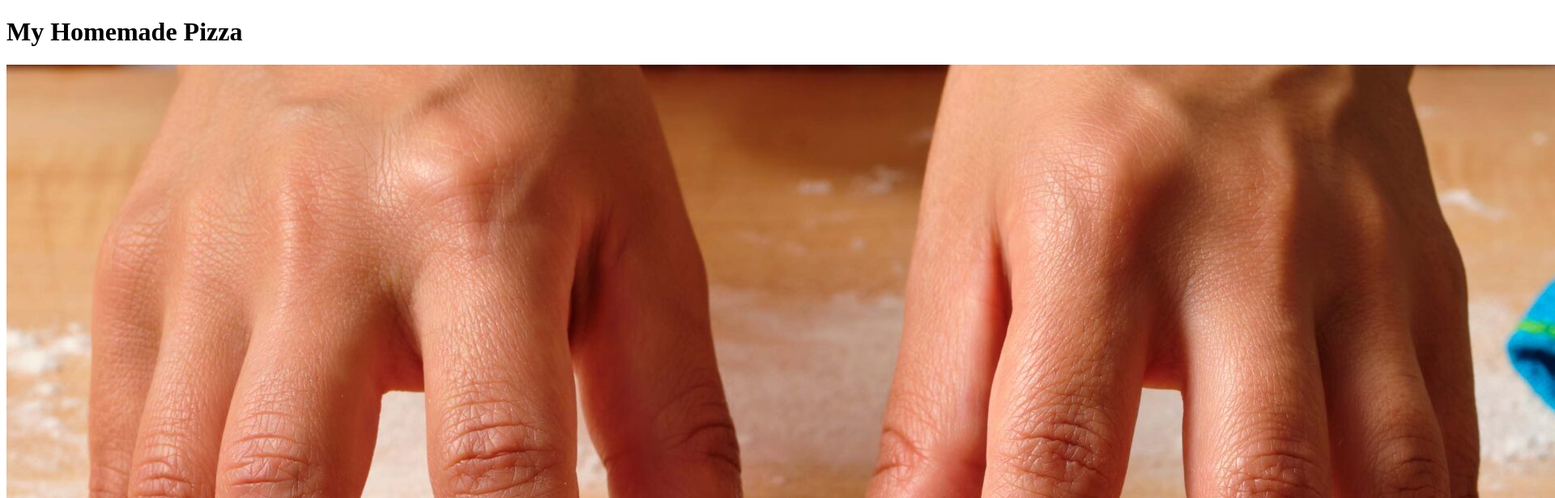
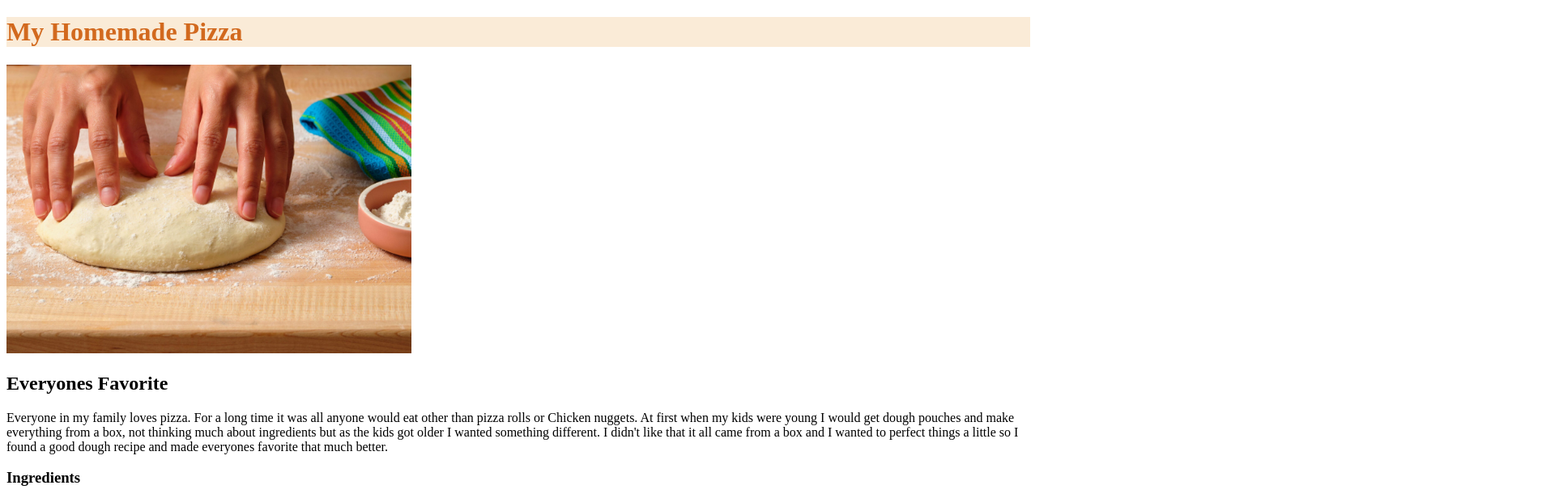
Before and after one commit to rwcrabtree/odin-recipes, a plain HTML site: page recipes/my-homemade-pizza.html in a window 1280 px wide. Shown: the top 616 px of the page at 81% size, 1920 px wide, since content can reach past the window. Drawn offline with Linux system fonts and the light colour scheme.

Commit message:
Beginnings of CSS added as I complete Odin.

```diff
--- a/recipes/my-homemade-pizza.html
+++ b/recipes/my-homemade-pizza.html
@@ -5,6 +5,7 @@
     <meta http-equiv="X-UA-Compatible" content="IE=edge">
     <meta name="viewport" content="width=device-width, initial-scale=1.0">
     <title>Document</title>
+    <link rel="stylesheet" href="stylerec.css">
 </head>
 <body>
     <h1>My Homemade Pizza</h1>
--- /dev/null
+++ b/recipes/stylerec.css
@@ -0,0 +1,9 @@
+img {
+    height: auto;
+    width: 500px;
+}
+
+h1 {
+    color: chocolate;
+    background-color: antiquewhite;
+}
--- /dev/null
+++ b/style.css
@@ -0,0 +1,4 @@
+h1 {
+    color: chocolate;
+    background-color: antiquewhite;
+}
```
Also changed, not shown: index.html (+1 -0 lines), recipes/friedchicken.html (+2 -1 lines), recipes/my-honey-wheat-bread.html (+1 -0 lines).
